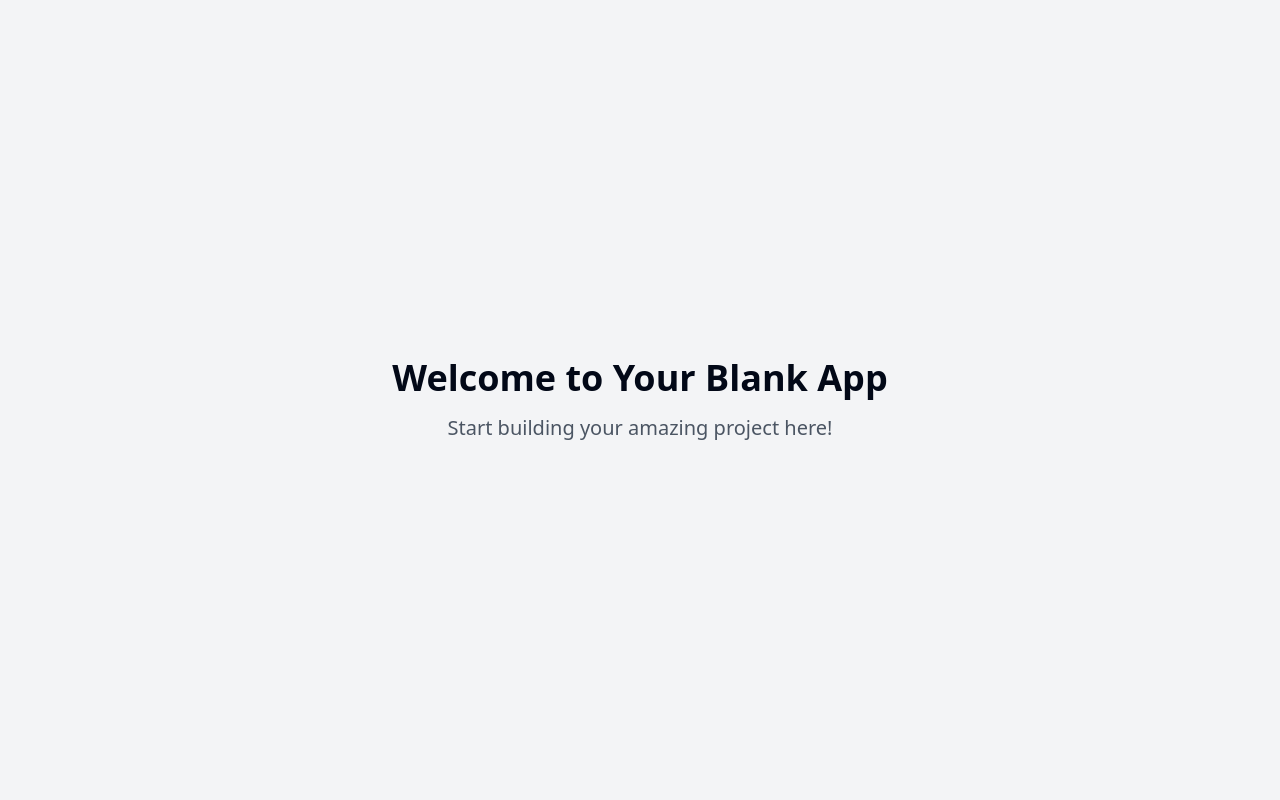
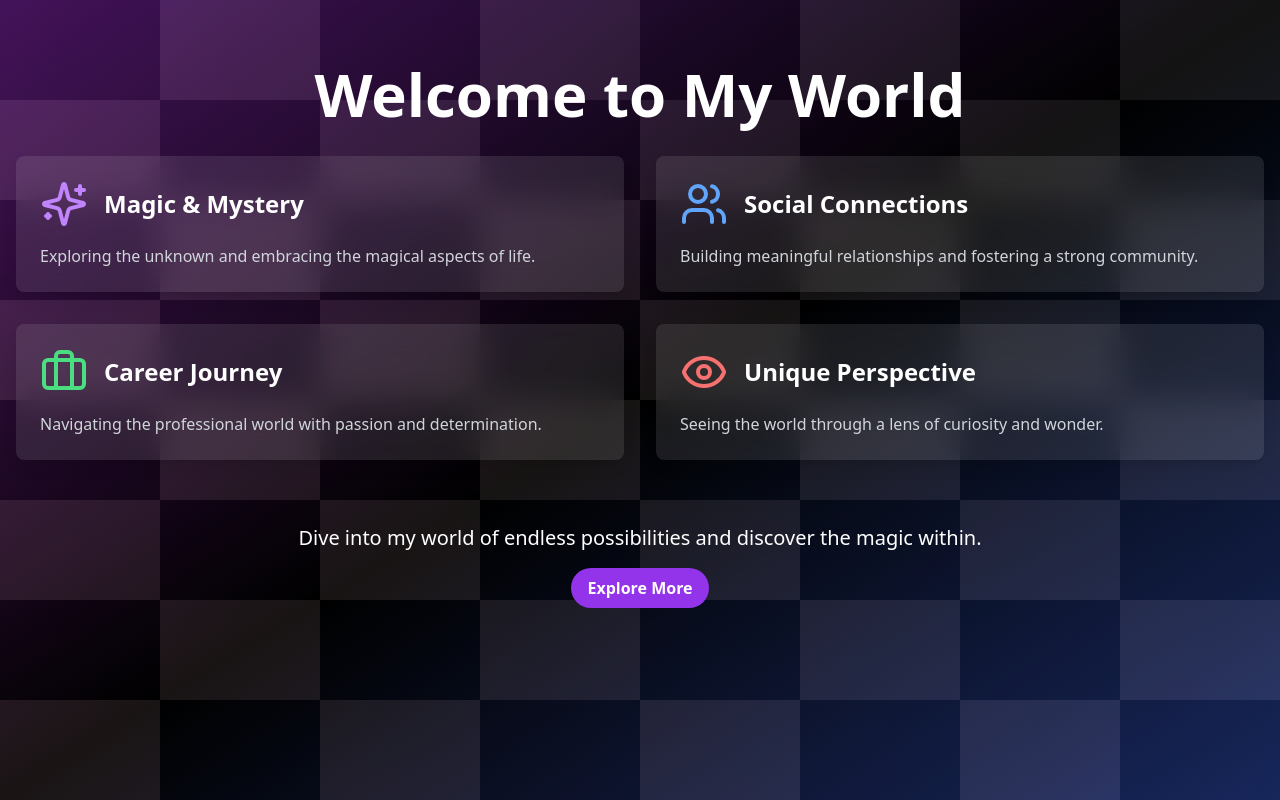
Before and after one commit to robertpauson/mystic-my-portal-44, a React (Vite) app: page / in a window 1280 px wide. Built offline with nearby package versions, Linux system fonts and the light colour scheme.

Commit message:
Create personal front page
Develop a personal front page featuring a chessboard background in black, light blue, purple, and white. Incorporate a foggy red and black overtone, highlighting themes of magic, mystery, social aspects, and career.
[skip gpt_engineer]

```diff
--- a/src/pages/Index.jsx
+++ b/src/pages/Index.jsx
@@ -1,14 +1,74 @@
-// Update this page (the content is just a fallback if you fail to update the page)
+import React from 'react';
+import { Sparkles, Users, Briefcase, Eye } from 'lucide-react';
 
 const Index = () => {
   return (
-    <div className="min-h-screen flex items-center justify-center bg-gray-100">
-      <div className="text-center">
-        <h1 className="text-4xl font-bold mb-4">Welcome to Your Blank App</h1>
-        <p className="text-xl text-gray-600">Start building your amazing project here!</p>
+    <div className="min-h-screen bg-gradient-to-br from-purple-900 via-black to-blue-900 relative overflow-hidden">
+      {/* Chessboard background */}
+      <div className="absolute inset-0 grid grid-cols-8 grid-rows-8">
+        {[...Array(64)].map((_, i) => (
+          <div
+            key={i}
+            className={`${
+              (i + Math.floor(i / 8)) % 2 === 0 ? 'bg-black' : 'bg-white'
+            } opacity-10`}
+          ></div>
+        ))}
+      </div>
+
+      {/* Foggy red and black overtone */}
+      <div className="absolute inset-0 bg-gradient-to-tr from-red-900/30 to-black/30 mix-blend-overlay"></div>
+
+      {/* Content */}
+      <div className="relative z-10 container mx-auto px-4 py-16">
+        <h1 className="text-6xl font-bold text-white mb-8 text-center">Welcome to My World</h1>
+
+        <div className="grid grid-cols-1 md:grid-cols-2 gap-8">
+          <FeatureCard
+            icon={<Sparkles className="h-12 w-12 text-purple-400" />}
+            title="Magic & Mystery"
+            description="Exploring the unknown and embracing the magical aspects of life."
+          />
+          <FeatureCard
+            icon={<Users className="h-12 w-12 text-blue-400" />}
+            title="Social Connections"
+            description="Building meaningful relationships and fostering a strong community."
+          />
+          <FeatureCard
+            icon={<Briefcase className="h-12 w-12 text-green-400" />}
+            title="Career Journey"
+            description="Navigating the professional world with passion and determination."
+          />
+          <FeatureCard
+            icon={<Eye className="h-12 w-12 text-red-400" />}
+            title="Unique Perspective"
+            description="Seeing the world through a lens of curiosity and wonder."
+          />
+        </div>
+
+        <div className="mt-16 text-center">
+          <p className="text-xl text-white mb-4">
+            Dive into my world of endless possibilities and discover the magic within.
+          </p>
+          <button className="bg-purple-600 hover:bg-purple-700 text-white font-bold py-2 px-4 rounded-full transition duration-300">
+            Explore More
+          </button>
+        </div>
       </div>
     </div>
   );
 };
 
+const FeatureCard = ({ icon, title, description }) => {
+  return (
+    <div className="bg-white/10 backdrop-blur-lg rounded-lg p-6 shadow-lg hover:shadow-xl transition duration-300">
+      <div className="flex items-center mb-4">
+        {icon}
+        <h2 className="text-2xl font-semibold text-white ml-4">{title}</h2>
+      </div>
+      <p className="text-gray-300">{description}</p>
+    </div>
+  );
+};
+
 export default Index;
```
